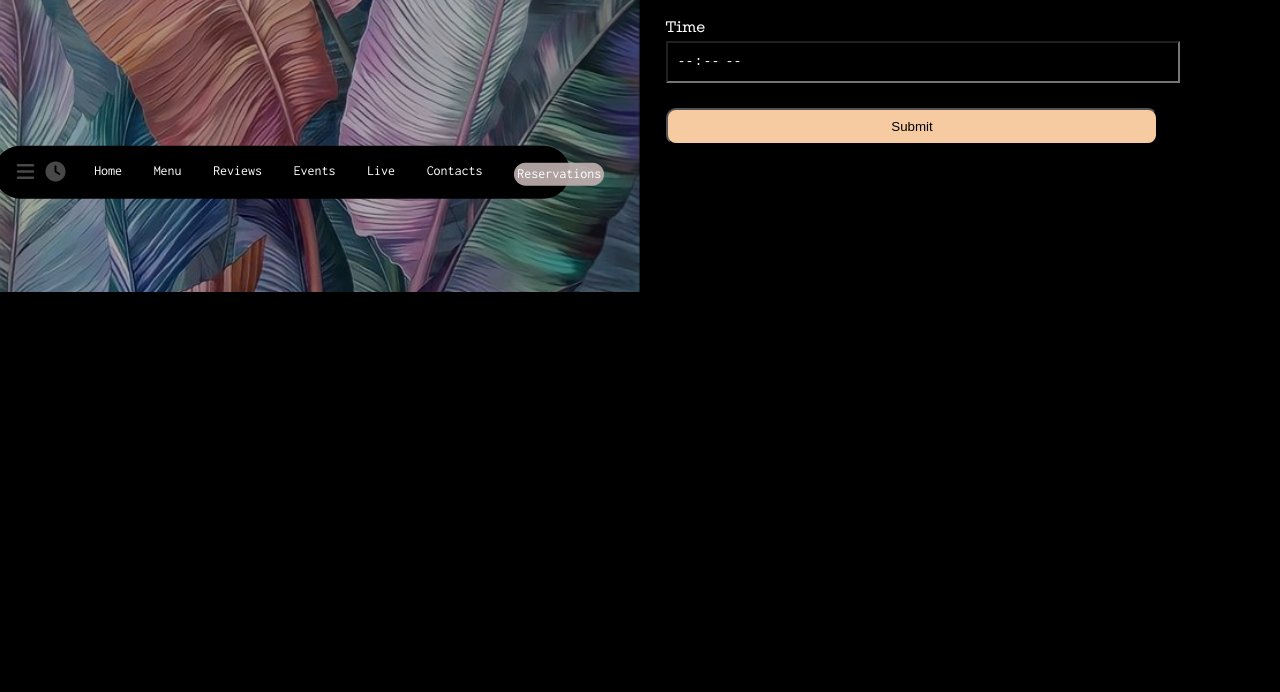
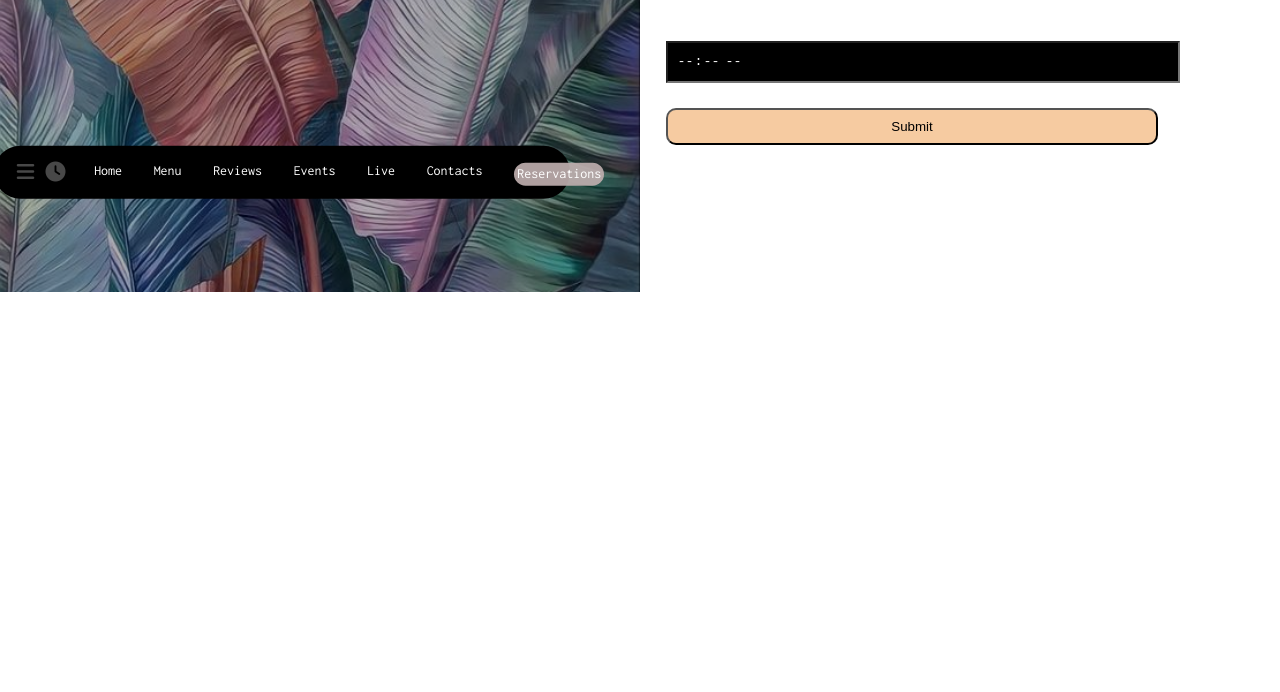
Before and after one commit to neemaocholla/Ankole, a plain HTML site: page reservations.html in a window 1280 px wide. Shown: the part 508-1200 px from the top of the page. Drawn offline with Linux system fonts and the light colour scheme.

Commit message:
made some changes

```diff
--- a/contacts.css
+++ b/contacts.css
@@ -169,7 +169,7 @@ a{
     font-weight: bolder;
     font-family: 'Segoe UI', Tahoma, Geneva, Verdana, sans-serif;
   }
-@media screen and (max-width:350px){
+@media screen and (max-width:600px){
     body {
       margin: 0;
       width: 100%;
@@ -180,7 +180,7 @@ a{
   }
 
 }
-  @media screen and (min-width: 351px) and (max-width: 580px) {
+  @media screen and (min-width: 601px) and (max-width: 768px) {
     body {
       margin: 0;
       padding: 0;
@@ -191,17 +191,7 @@ a{
   }
   }
 
-  @media screen and (min-width: 581px) and (max-width: 740px) {
-    body {
-      margin: 0;
-      padding: 0;
-      height: 100%;
-      width: 100%;
-      background-color: black;
-  }
-  }
-
-  @media screen and (min-width: 741px) and (max-width: 1040px) {
+  @media screen and (min-width: 769px) {
     body {
       margin: 0;
       padding: 0;
@@ -211,15 +201,3 @@ a{
       background-color: black;
   }
   }
-
-  @media screen and  (min-width: 1041px) {
-    body {
-      margin: 0;
-      padding: 0;
-      position: relative;
-      height: 100%;
-      width: 100%;
-      background-color: black;
-  }
-
-}
--- a/events.css
+++ b/events.css
@@ -175,57 +175,34 @@ body{
     font-weight: bolder;
     font-family: 'Segoe UI', Tahoma, Geneva, Verdana, sans-serif;
   }
-  @media screen and (max-width:350px){
+
+
+  @media screen and (max-width: 600px){
     body {
       margin: 0;
       width: 100%;
       padding: 0;
       position: relative;
       height: 100%;
-      background-color: black;
   }
 
-  }
-  @media screen and (min-width: 351px) and (max-width: 580px) {
+}
+  @media screen and (min-width: 601px) and (max-width: 768px) {
     body {
       margin: 0;
       padding: 0;
       position: relative;
       height: 100%;
       width: 100%;
-      background-color: black;
   }
   }
 
-  @media screen and (min-width: 581px) and (max-width: 740px) {
-    body {
-      margin: 0;
-      padding: 0;
-      height: 100%;
-      width: 100%;
-      background-color: black;
-  }
-  }
-
-  @media screen and (min-width: 741px) and (max-width: 1040px) {
+  @media screen and (min-width: 769px){
     body {
       margin: 0;
       padding: 0;
       position: relative;
       height: 100%;
       width: 100%;
-      background-color: black;
-
   }
   }
-
-  @media screen and  (min-width: 1041px) {
-    body {
-      margin: 0;
-      padding: 0;
-      position: relative;
-      height: 100%;
-      width: 100%;
-      background-color: black;
-  }
-  }
--- a/fadhilee.css
+++ b/fadhilee.css
@@ -133,3 +133,33 @@ a{
     font-weight: bolder;
     font-family: 'Segoe UI', Tahoma, Geneva, Verdana, sans-serif;
   }
+
+  @media screen and (max-width: 600px){
+    body {
+      margin: 0;
+      width: 100%;
+      padding: 0;
+      position: relative;
+      height: 100%;
+  }
+
+}
+  @media screen and (min-width: 601px) and (max-width: 768px) {
+    body {
+      margin: 0;
+      padding: 0;
+      position: relative;
+      height: 100%;
+      width: 100%;
+  }
+  }
+
+  @media screen and (min-width: 769px){
+    body {
+      margin: 0;
+      padding: 0;
+      position: relative;
+      height: 100%;
+      width: 100%;
+  }
+  }
--- a/jack.css
+++ b/jack.css
@@ -133,3 +133,32 @@ a{
     font-weight: bolder;
     font-family: 'Segoe UI', Tahoma, Geneva, Verdana, sans-serif;
   }
+  @media screen and (max-width: 600px){
+    body {
+      margin: 0;
+      width: 100%;
+      padding: 0;
+      position: relative;
+      height: 100%;
+  }
+
+}
+  @media screen and (min-width: 601px) and (max-width: 768px) {
+    body {
+      margin: 0;
+      padding: 0;
+      position: relative;
+      height: 100%;
+      width: 100%;
+  }
+  }
+
+  @media screen and (min-width: 769px){
+    body {
+      margin: 0;
+      padding: 0;
+      position: relative;
+      height: 100%;
+      width: 100%;
+  }
+  }
--- a/kilimanimenu.css
+++ b/kilimanimenu.css
@@ -381,59 +381,33 @@ a{
   font-weight: bolder;
   font-family: 'Segoe UI', Tahoma, Geneva, Verdana, sans-serif;
 }
-@media screen and (max-width:350px){
+
+@media screen and (max-width: 600px){
   body {
     margin: 0;
     width: 100%;
     padding: 0;
     position: relative;
     height: 100%;
-    background-color: black;
 }
 
 }
-@media screen and (min-width: 351px) and (max-width: 580px) {
+@media screen and (min-width: 601px) and (max-width: 768px) {
   body {
     margin: 0;
     padding: 0;
     position: relative;
     height: 100%;
     width: 100%;
-    background-color: black;
-
 }
 }
 
-@media screen and (min-width: 581px) and (max-width: 740px) {
-  body {
-    margin: 0;
-    padding: 0;
-    height: 100%;
-    width: 100%;
-    background-color: black;
-
-}
-}
-
-@media screen and (min-width: 741px) and (max-width: 1040px) {
+@media screen and (min-width: 769px){
   body {
     margin: 0;
     padding: 0;
     position: relative;
     height: 100%;
     width: 100%;
-    background-color: black;
-
 }
 }
-
-@media screen and  (min-width: 1041px) {
-  body {
-    margin: 0;
-    padding: 0;
-    position: relative;
-    height: 100%;
-    width: 100%;
-    background-color: black;
-}
-}
--- a/lives.css
+++ b/lives.css
@@ -34,7 +34,10 @@ body{
 .acoustic{
     color: white;
     font-weight: bold;
-    font-size: 22px;
+    font-size: 22px;  margin: 0;
+    padding: 0;
+    height: 100%;
+    width: 100%;
 
 }
 .fadhilee{
@@ -206,7 +209,7 @@ a{
     font-weight: bolder;
     font-family: 'Segoe UI', Tahoma, Geneva, Verdana, sans-serif;
   }
-@media screen and (max-width:350px){
+@media screen and (max-width:600px){
     body {
       margin: 0;
       width: 100%;
@@ -216,7 +219,7 @@ a{
   }
 
 }
-  @media screen and (min-width: 351px) and (max-width: 580px) {
+  @media screen and (min-width: 601px) and (max-width: 768px) {
     body {
       margin: 0;
       padding: 0;
@@ -226,16 +229,7 @@ a{
   }
   }
 
-  @media screen and (min-width: 581px) and (max-width: 740px) {
-    body {
-      margin: 0;
-      padding: 0;
-      height: 100%;
-      width: 100%;
-  }
-  }
-
-  @media screen and (min-width: 741px) and (max-width: 1040px) {
+  @media screen and (min-width: 769px){
     body {
       margin: 0;
       padding: 0;
@@ -245,13 +239,3 @@ a{
 
   }
   }
-
-  @media screen and  (min-width: 1041px) {
-    body {
-      margin: 0;
-      padding: 0;
-      position: relative;
-      height: 100%;
-      width: 100%;
-  }
-}
--- a/menu.css
+++ b/menu.css
@@ -163,7 +163,7 @@ overflow: hidden;
     font-weight: bolder;
     font-family: 'Segoe UI', Tahoma, Geneva, Verdana, sans-serif;
   }
-  @media screen and (max-width:350px){
+  @media screen and (max-width: 600px){
     body {
       margin: 0;
       width: 100%;
@@ -171,9 +171,8 @@ overflow: hidden;
       position: relative;
       height: 100%;
   }
-
 }
-  @media screen and (min-width: 351px) and (max-width: 580px) {
+  @media screen and (min-width: 601px) and (max-width: 768px) {
     body {
       margin: 0;
       padding: 0;
@@ -183,16 +182,7 @@ overflow: hidden;
   }
   }
 
-  @media screen and (min-width: 581px) and (max-width: 740px) {
-    body {
-      margin: 0;
-      padding: 0;
-      height: 100%;
-      width: 100%;
-  }
-  }
-
-  @media screen and (min-width: 741px) and (max-width: 1040px) {
+  @media screen and (min-width: 769px){
     body {
       margin: 0;
       padding: 0;
@@ -201,13 +191,3 @@ overflow: hidden;
       width: 100%;
   }
   }
-
-  @media screen and  (min-width: 1041px) {
-    body {
-      margin: 0;
-      padding: 0;
-      position: relative;
-      height: 100%;
-      width: 100%;
-  }
-}
--- a/reservations.css
+++ b/reservations.css
@@ -187,59 +187,32 @@ a{
     font-weight: bolder;
     font-family: 'Segoe UI', Tahoma, Geneva, Verdana, sans-serif;
   }
-@media screen and (max-width:350px){
+  @media screen and (max-width: 600px){
     body {
       margin: 0;
       width: 100%;
       padding: 0;
       position: relative;
       height: 100%;
-    background-color: black;
   }
 
 }
-@media screen and (min-width: 351px) and (max-width: 580px) {
+  @media screen and (min-width: 601px) and (max-width: 768px) {
     body {
       margin: 0;
       padding: 0;
       position: relative;
       height: 100%;
       width: 100%;
-    background-color: black;
   }
   }
 
-@media screen and (min-width: 581px) and (max-width: 740px) {
-  body {
-    margin: 0;
-    padding: 0;
-    height: 100%;
-    width: 100%;
-    background-color: black;
-}
-}
-
-@media screen and (min-width: 741px) and (max-width: 1040px) {
+  @media screen and (min-width: 769px){
     body {
       margin: 0;
       padding: 0;
       position: relative;
       height: 100%;
       width: 100%;
-    background-color: black;
-
-
   }
   }
-
-@media screen and  (min-width: 1041px) {
-  body {
-    margin: 0;
-    padding: 0;
-    position: relative;
-    height: 100%;
-    width: 100%;
-    background-color: black;
-
-}
-}
--- a/reviews.css
+++ b/reviews.css
@@ -198,7 +198,7 @@ button:hover {
     font-family: 'Segoe UI', Tahoma, Geneva, Verdana, sans-serif;
   }
 
-  @media screen and (max-width:350px){
+  @media screen and (max-width:600px){
     body {
       margin: 0;
       width: 100%;
@@ -208,24 +208,13 @@ button:hover {
   }
 
 }
-  @media screen and (min-width: 351px) and (max-width: 580px) {
+  @media screen and (min-width: 601px) and (max-width: 768px) {
     body {
       margin: 0;
       padding: 0;
       position: relative;
       height: 100%;
       width: 100%;
-  }
-
-  }
-
-  @media screen and (min-width: 581px) and (max-width: 740px) {
-    body {
-      margin: 0;
-      padding: 0;
-      height: 100%;
-      width: 100%;
-      font-size: 1rem;
   }
   h1 {
     font-size: 1.5rem;
@@ -251,8 +240,7 @@ button:hover {
 }
 
 
-
-  @media screen and (min-width: 741px) and (max-width: 1040px) {
+  @media screen and (min-width: 769px){
     body {
       margin: 0;
       padding: 0;
@@ -260,15 +248,4 @@ button:hover {
       height: 100%;
       width: 100%;
   }
-
   }
-
-  @media screen and  (min-width: 1041px) {
-    body {
-      margin: 0;
-      padding: 0;
-      position: relative;
-      height: 100%;
-      width: 100%;
-  }
-}
--- a/styles.css
+++ b/styles.css
@@ -237,7 +237,7 @@ overflow: hidden;
      z-index: 1;
      font-size: 30px;
   }
-  @media screen and (max-width:350px){
+  @media screen and (max-width:600px){
     body {
       margin: 0;
       width: 100%;
@@ -245,9 +245,18 @@ overflow: hidden;
       position: relative;
       height: 100%;
   }
+  .texted, .text{
+    font-size: 35px;
+    top: 35%;
+    left: 50%;
+  }
+  #ankole_log,#ankole_logo{
+    width: 40%;
+   top: 10%;
+}
 
-}
-  @media screen and (min-width: 351px) and (max-width: 580px) {
+  }
+  @media screen and (min-width: 601px) and (max-width: 768px) {
     body {
       margin: 0;
       padding: 0;
@@ -255,18 +264,13 @@ overflow: hidden;
       height: 100%;
       width: 100%;
   }
-  }
-
-  @media screen and (min-width: 581px) and (max-width: 740px) {
-    body {
-      margin: 0;
-      padding: 0;
-      height: 100%;
-      width: 100%;
+  .home_navbar{
+    width: 80%;
+    font-size: 14px;
   }
   }
 
-  @media screen and (min-width: 741px) and (max-width: 1040px) {
+  @media screen and (min-width: 769px) {
     body {
       margin: 0;
       padding: 0;
@@ -274,14 +278,7 @@ overflow: hidden;
       height: 100%;
       width: 100%;
   }
+  .home_navbar{
+    width: 47%;
   }
-
-  @media screen and  (min-width: 1041px) {
-    body {
-      margin: 0;
-      padding: 0;
-      position: relative;
-      height: 100%;
-      width: 100%;
   }
-}
--- a/themushrooms.css
+++ b/themushrooms.css
@@ -133,3 +133,32 @@ a{
     font-weight: bolder;
     font-family: 'Segoe UI', Tahoma, Geneva, Verdana, sans-serif;
   }
+  @media screen and (max-width: 600px){
+    body {
+      margin: 0;
+      width: 100%;
+      padding: 0;
+      position: relative;
+      height: 100%;
+  }
+
+}
+  @media screen and (min-width: 601px) and (max-width: 768px) {
+    body {
+      margin: 0;
+      padding: 0;
+      position: relative;
+      height: 100%;
+      width: 100%;
+  }
+  }
+
+  @media screen and (min-width: 769px){
+    body {
+      margin: 0;
+      padding: 0;
+      position: relative;
+      height: 100%;
+      width: 100%;
+  }
+  }
```
Lines whose indentation alone changed are shown as unchanged.
